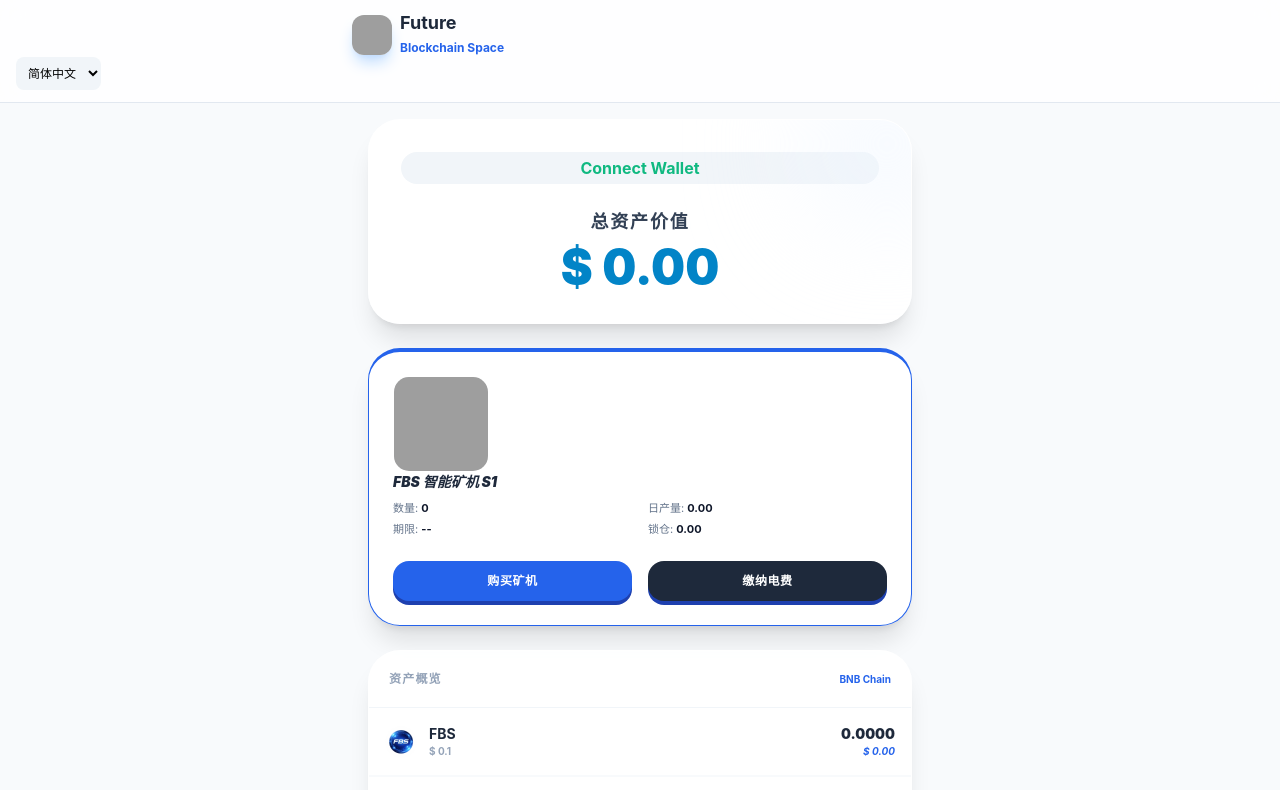
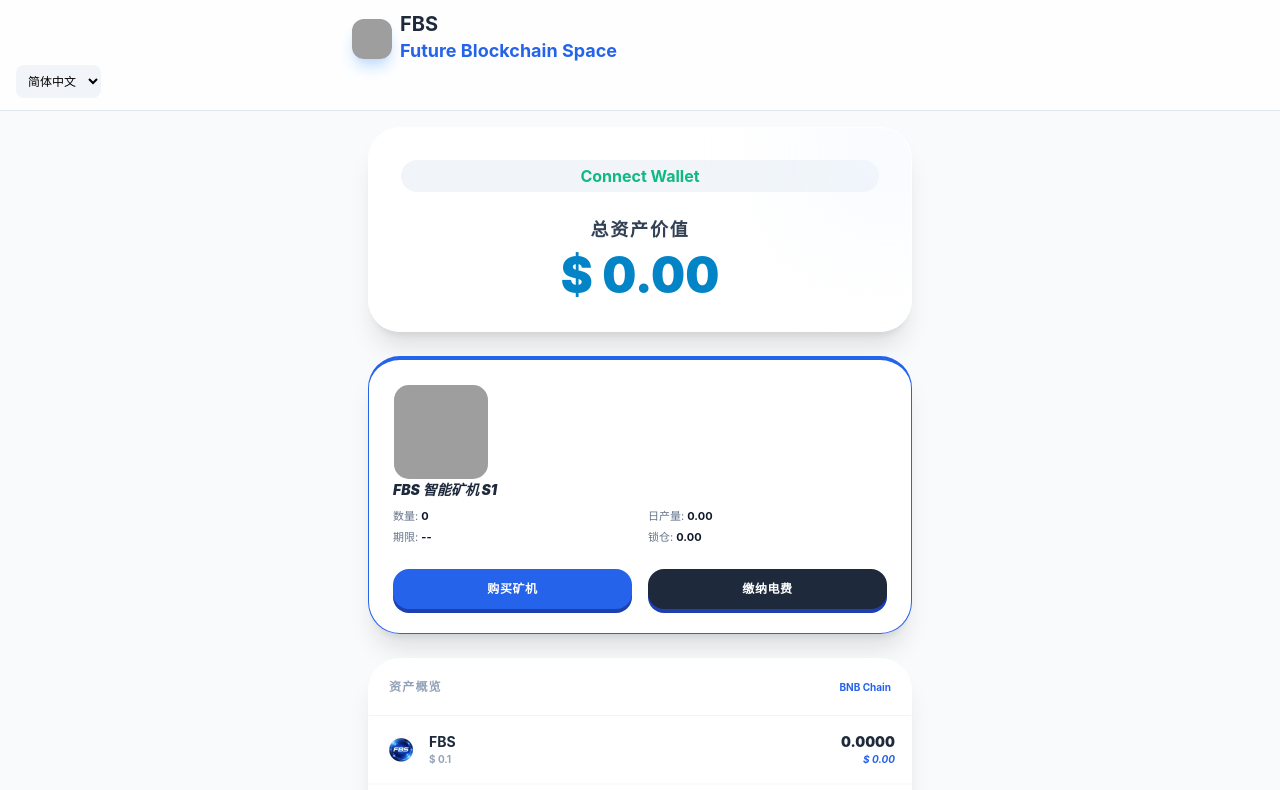
Before and after one commit to huafang188/Future-Blockchain-Space, a plain HTML site: page index.html in a window 1280 px wide. Shown: the top 790 px of the page. Drawn offline with nearby package versions, Linux system fonts and the light colour scheme; grey boxes are pictures that could not be loaded.

Commit message:
Update index.html

```diff
--- a/index.html
+++ b/index.html
@@ -35,7 +35,7 @@
             <div class="w-10 h-10 rounded-xl flex items-center justify-center shadow-lg shadow-blue-200 overflow-hidden bg-white">
                 <img src="assets/head_logo.png" alt="FBS Logo" class="w-full h-full object-cover">
             </div>
-            <h1 class="text-lg font-bold text-slate-800 leading-tight">Future<br><span class="text-blue-600 text-xs">Blockchain Space</span></h1>
+            <h1 class="text-xl font-bold text-slate-800 leading-tight">FBS<br><span class="text-blue-600 text-lg">Future Blockchain Space</span></h1>
         </div>
         </div>
             <select id="langSelect" onchange="switchLang(this.value)" class="bg-slate-100 border-none text-xs rounded-lg px-2 py-2 outline-none">
```
